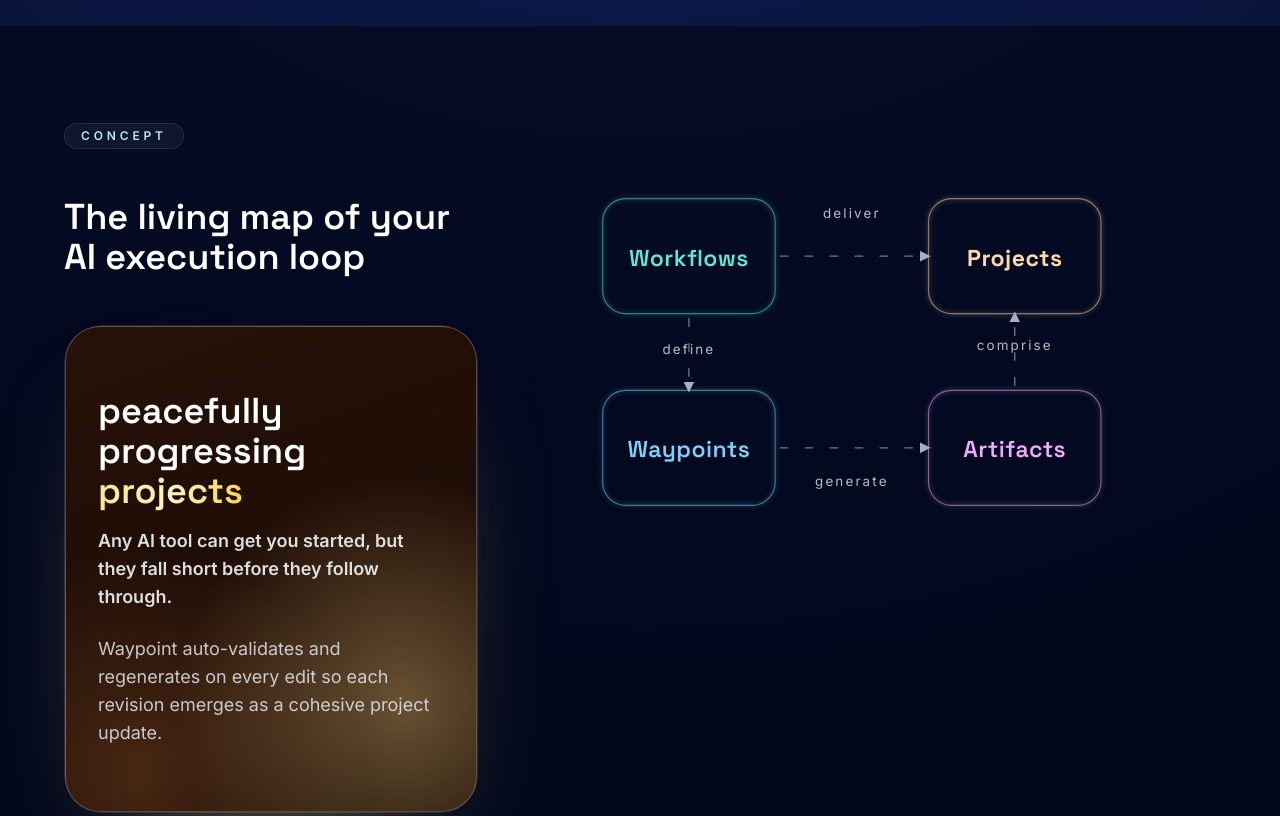
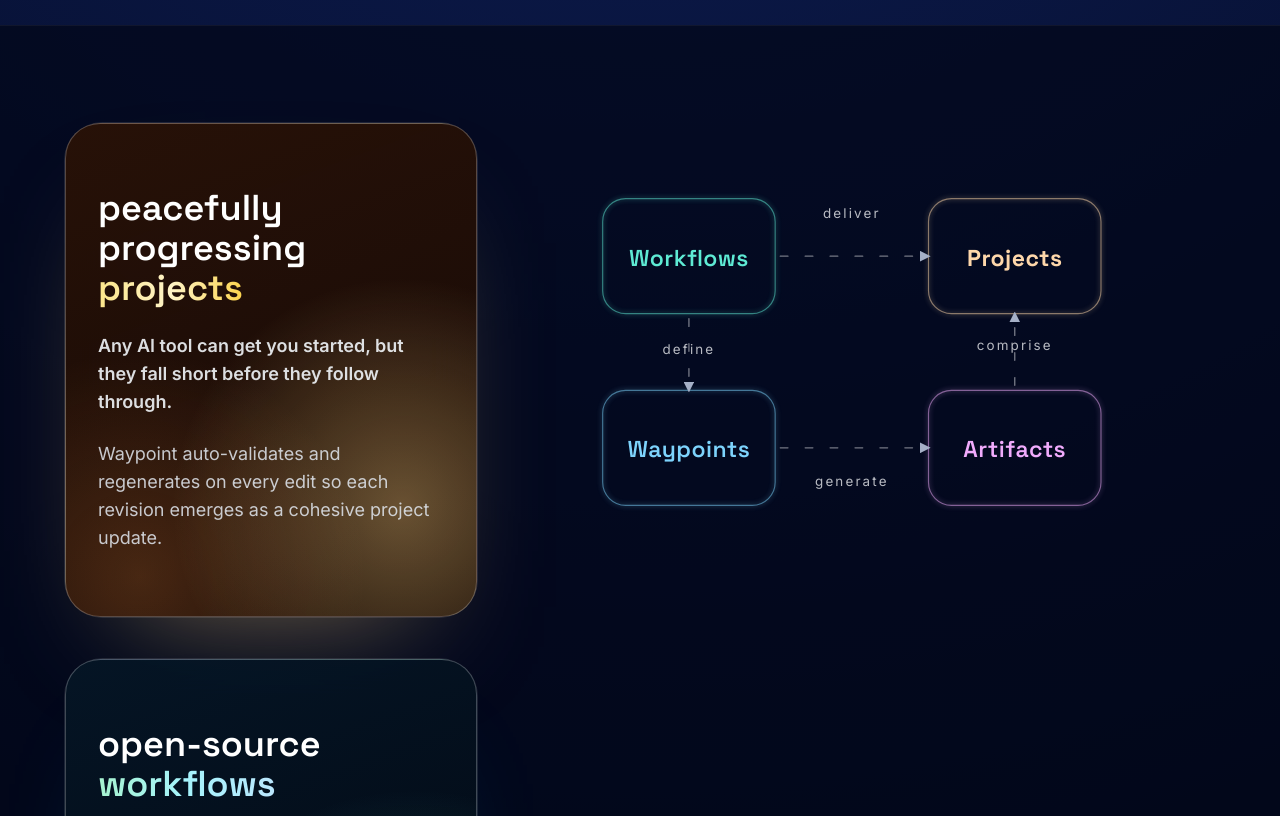
Before and after one commit to waypoint-framework/waypoint, an Astro site in the folder website/: page / in a window 1280 px wide. Shown: the part 700-1516 px from the top of the page. Built offline with nearby package versions, Linux system fonts and the light colour scheme; Astro itself is replaced by a stand-in of ours.

Commit message:
remove concept header

```diff
--- a/website/src/pages/index.astro
+++ b/website/src/pages/index.astro
@@ -118,12 +118,6 @@
   <section id="concept" class="border-y border-white/5 bg-slate-950/70">
     <div class="grid w-full gap-10 px-4 py-24 sm:px-6 lg:grid-cols-[minmax(0,_0.9fr)_minmax(0,_1.5fr)] lg:items-start lg:gap-12 lg:px-10 xl:px-16 2xl:px-24">
       <div class="space-y-12">
-        <div class="inline-flex rounded-full border border-white/10 bg-white/5 px-4 py-1 text-xs font-semibold uppercase tracking-[0.32em] text-sky-200">
-          Concept
-        </div>
-        <h2 class="font-heading text-3xl font-semibold text-white md:text-4xl">
-          The living map of your AI execution loop
-        </h2>
         <div class="feature-stack flex flex-col gap-10">
           {features.map(({ label, title, paragraphs }) => {
             const theme = featureThemes[label] ?? defaultTheme;
@@ -151,7 +145,7 @@
                       title
                     )}
                   </h3>
-                  {subheading && <p class="mt-4 text-lg font-semibold text-slate-100/90">{subheading}</p>}
+                  {subheading && <p class="mt-6 text-lg font-semibold text-slate-100/90">{subheading}</p>}
                   <div class="mt-6 space-y-4 text-lg text-slate-200/85">
                     {restParagraphs.map((paragraph) => (
                       <p>{paragraph}</p>
```
